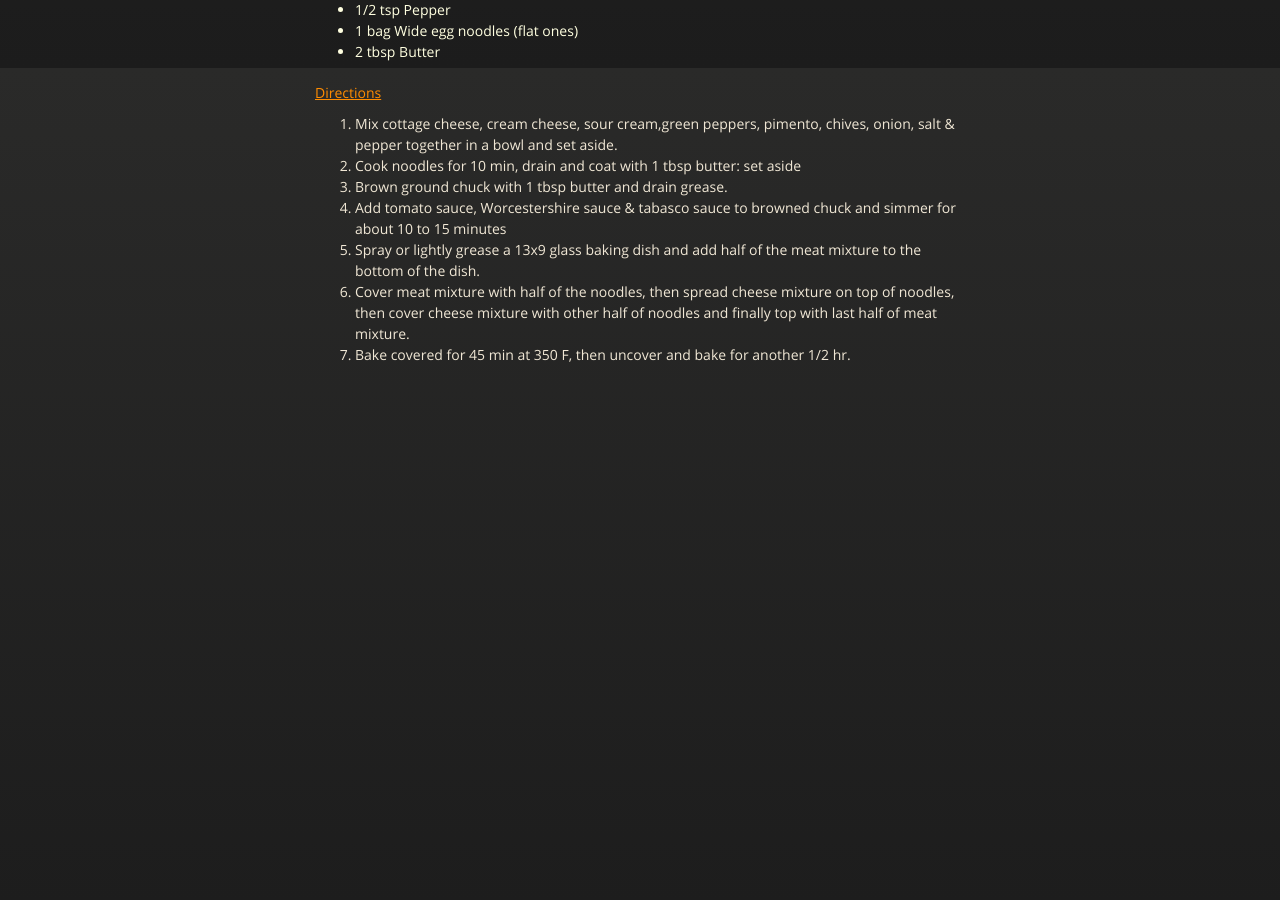
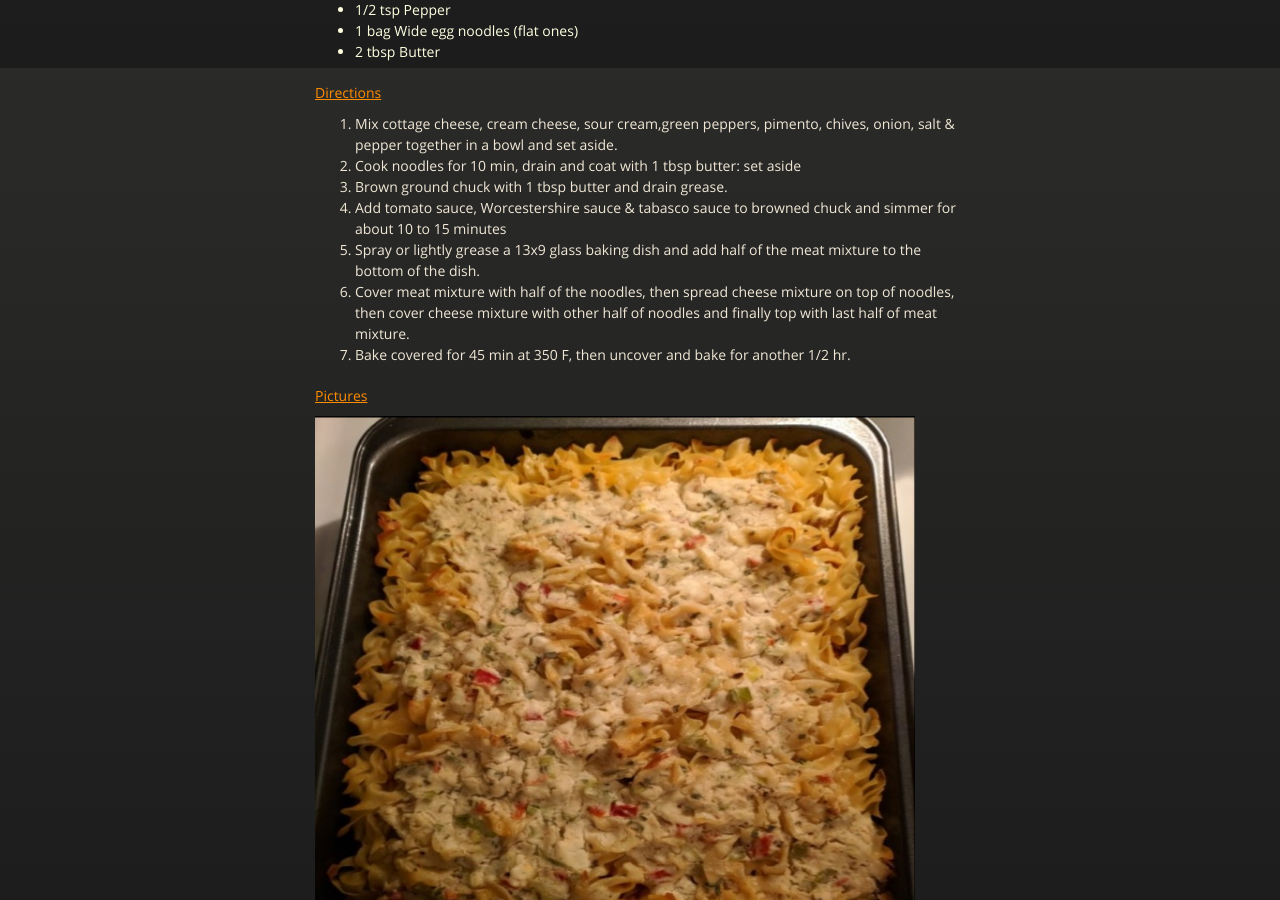
Before and after one commit to cmwillett/TheDigitalCookbook, a Jekyll site: the page built from MainDishes/MeatAndCheeseCasserole.md, in a window 1280 px wide and 900 px high, scrolled down 832 px. Built offline with Jekyll 4.4.1, drawn with Linux system fonts in a browser that asks for light colours; nearby versions of some CDN libraries; before the commit the page ends 1237 px from its top, so only the background shows below that.

Commit message:
added image for meat and cheese casserole

```diff
--- a/MainDishes/MeatAndCheeseCasserole.md
+++ b/MainDishes/MeatAndCheeseCasserole.md
@@ -32,3 +32,6 @@
 4. Spray or lightly grease a 13x9 glass baking dish and add half of the meat mixture to the bottom of the dish.
 5. Cover meat mixture with half of the noodles, then spread cheese mixture on top of noodles, then cover cheese mixture with other half of noodles and finally top with last half of meat mixture.
 6. Bake covered for 45 min at 350 F, then uncover and bake for another 1/2 hr.
+
+#### Pictures
+![]({{site.github.url}}/MainDishes/Images/MeatAndCheeseCasserole.jpg){:height="600px" width="600px"}
```
Also changed, not shown: MainDishes/Images/MeatAndCheeseCasserole.jpg (added).
